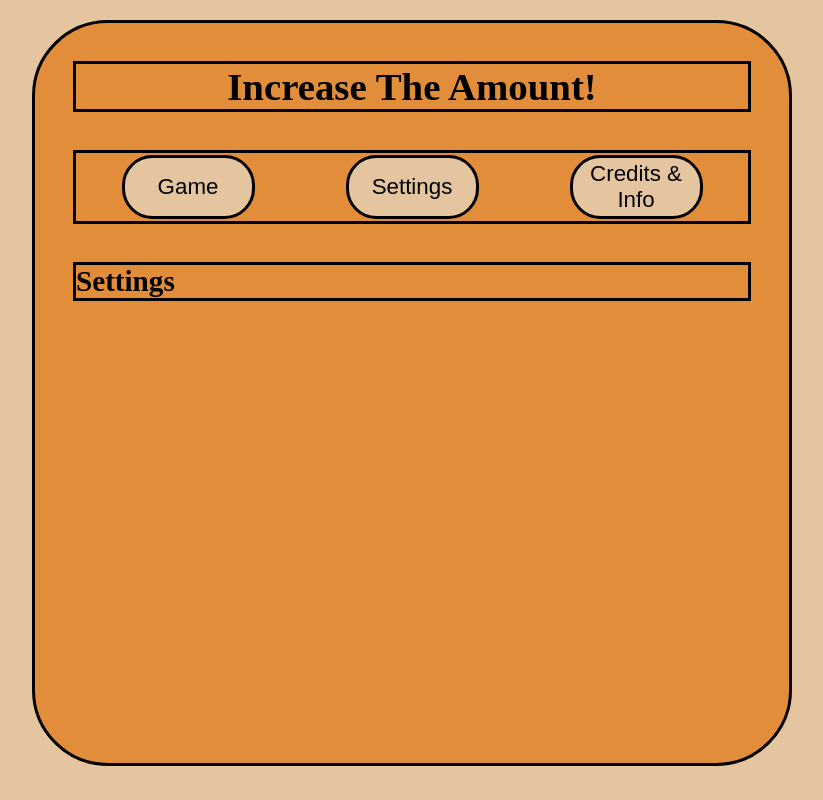
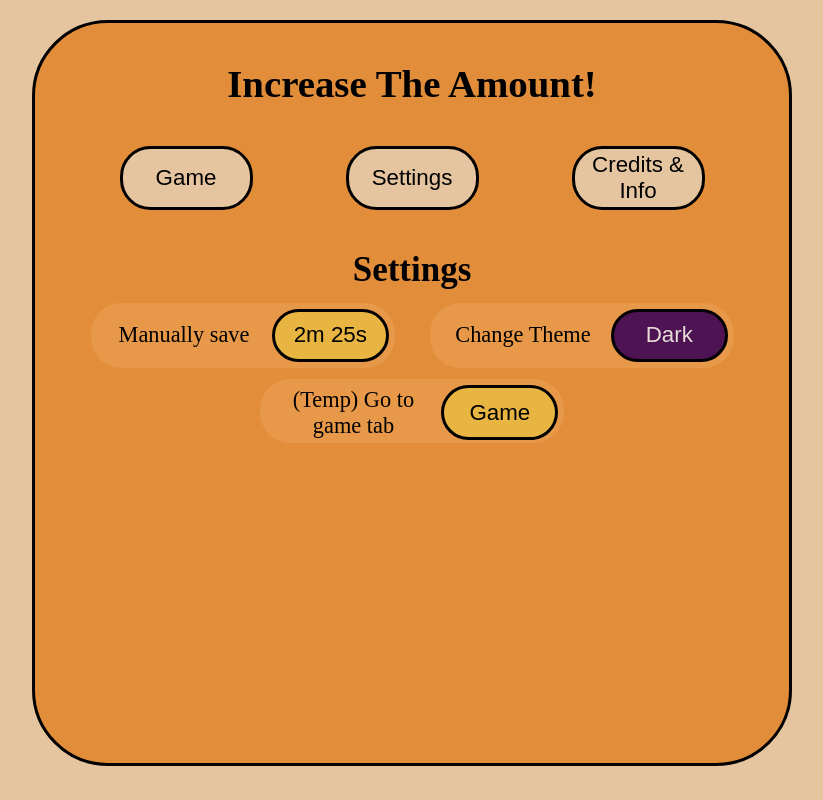
Before and after one commit to steve2116/ita, a Vue app: page / in a window 1280 px wide. Shown: the whole page, without its empty margins (228-1051 px from the left). Built offline with nearby package versions, Linux system fonts and the light colour scheme.

Commit message:
Settings tab added

```diff
--- a/src/App.vue
+++ b/src/App.vue
@@ -9,11 +9,15 @@
     >
       <Game
         :theme="theme"
+        :secondsUntilSave="secondsUntilSave"
+        @manual-save="saveGame"
         @change-theme="changeTheme"
       />
     </div>
   </div>
 </template>
+
+// theme-rotation: [ "/src/components/Game/tSettings.vue" ]
 
 <script>
 import Game from "./components/Game.vue";
@@ -30,6 +34,8 @@ export default {
         new: true,
       },
       theme: "light",
+      secondsUntilSave: 150,
+      savingIntervalInSeconds: 300,
     };
   },
   mounted() {
@@ -44,10 +50,10 @@ export default {
       }
     }
     // this.timers.tick = setInterval(() => {}, 200);
-    this.timers.save = setInterval(
-      () => localStorage.setItem("ita-data", this.getSaveData()),
-      60000 // 1 minute
-    );
+    this.timers.save = setInterval(() => {
+      this.secondsUntilSave -= 1;
+      if (this.secondsUntilSave <= 0) this.saveGame();
+    }, 1000);
   },
   unmounted() {
     Object.values(this.timers).forEach((timer) => clearInterval(timer));
@@ -93,6 +99,10 @@ export default {
         }
       }
     },
+    saveGame() {
+      this.secondsUntilSave = this.savingIntervalInSeconds;
+      localStorage.setItem("ita-data", this.getSaveData());
+    },
   },
 };
 </script>
--- a/src/components/Game.vue
+++ b/src/components/Game.vue
@@ -26,12 +26,20 @@
     <main>
       <template v-if="tab === 'game'">
         <p>Game</p>
+        <br />
+        <p>Still a game</p>
       </template>
       <template v-else-if="tab === 'settings'">
-        <Settingst @change-theme="() => $emit('changeTheme')" />
+        <Settingst
+          :theme="theme"
+          :secondsUntilSave="secondsUntilSave"
+          @manual-save="() => $emit('manualSave')"
+          @change-theme="() => $emit('changeTheme')"
+          @tab-to-game="() => (tab = 'game')"
+        />
       </template>
       <template v-else-if="tab === 'credits-info'"
-        ><p>Credits & Info</p></template
+        ><p>Me ( github.com/steve2116 )</p></template
       >
       <template v-else>How... nevermind, please report a bug</template>
     </main>
@@ -50,6 +58,10 @@ export default {
       type: String,
       required: true,
     },
+    secondsUntilSave: {
+      type: Number,
+      required: true,
+    },
   },
   data() {
     return {
@@ -65,7 +77,7 @@ export default {
       };
     },
   },
-  emits: ["changeTheme"],
+  emits: ["changeTheme", "manualSave"],
 };
 </script>
 
@@ -81,7 +93,6 @@ export default {
 }
 header {
   text-align: center;
-  border: 3px solid black;
 }
 
 nav {
@@ -89,19 +100,15 @@ nav {
   flex-direction: row;
   justify-content: space-around;
   flex-wrap: wrap;
-  margin: calc(var(--un) * 0.05) 0;
-  border: 3px solid black;
+  margin: calc(var(--un) * 5) 0;
 }
 
 .nav-button {
-  height: calc(var(--un) * 0.085);
-  width: calc(var(--un) * 0.175);
-  margin: calc(var(--un) * 0.002);
-  border-radius: calc(var(--un) * 0.04);
+  height: calc(var(--un) * 8.5);
+  width: calc(var(--un) * 17.5);
+  margin: calc(var(--un) * 0.2);
+  border-radius: calc(var(--un) * 4);
   font-size: 1.15rem;
-}
-
-main {
-  border: 3px solid black;
+  cursor: pointer;
 }
 </style>
--- a/src/components/Game/tSettings.vue
+++ b/src/components/Game/tSettings.vue
@@ -1,16 +1,131 @@
+<script setup>
+import { secondsAsReadable } from "../../utils.js";
+</script>
+
 <template>
   <h2>Settings</h2>
-  <button
-    style="position: absolute; top: -100%; left: -100%"
-    @click="$emit('changeTheme')"
-  >
-    Change Theme
-  </button>
+  <section class="settings-holder">
+    <div :class="settingStyle">
+      <p>Manually save</p>
+      <button
+        :class="buttonStyle"
+        @click="$emit('manualSave')"
+      >
+        {{ readableSaveTime }}
+      </button>
+    </div>
+    <div :class="settingStyle">
+      <p>Change Theme</p>
+      <button
+        :class="changeThemeButtonStyle"
+        @click="$emit('changeTheme')"
+      >
+        {{ themeToSwitchTo }}
+      </button>
+    </div>
+    <div :class="settingStyle">
+      <p>(Temp) Go to game tab</p>
+      <button
+        :class="buttonStyle"
+        @click="$emit('tabToGame')"
+      >
+        Game
+      </button>
+    </div>
+  </section>
 </template>
 
 <script>
 export default {
   name: "Settingst",
-  emits: ["changeTheme"],
+  props: {
+    theme: {
+      type: String,
+      required: true,
+    },
+    secondsUntilSave: {
+      type: Number,
+      required: true,
+    },
+  },
+  data() {
+    const themeRotation = {
+      light: "dark",
+      dark: "light",
+    };
+    return {
+      themeRotation,
+    };
+  },
+  emits: ["changeTheme", "manualSave", "tabToGame"],
+  computed: {
+    buttonStyle() {
+      return {
+        "light-button-2": this.theme === "light",
+        "dark-button-2": this.theme === "dark",
+      };
+    },
+    changeThemeButtonStyle() {
+      return {
+        "light-button-2-theme": this.theme === "light",
+        "dark-button-2-theme": this.theme === "dark",
+      };
+    },
+    settingStyle() {
+      return {
+        setting: true,
+        "light-bg-3": this.theme === "light",
+        "dark-bg-3": this.theme === "dark",
+      };
+    },
+    themeToSwitchTo() {
+      const theme = this.themeRotation[this.theme];
+      return theme[0].toUpperCase() + theme.slice(1);
+    },
+    readableSaveTime() {
+      return secondsAsReadable(this.secondsUntilSave, "2");
+    },
+  },
 };
 </script>
+
+<style scoped>
+h2 {
+  text-align: center;
+  font-size: 1.8rem;
+  margin-bottom: calc(var(--un) * 1);
+}
+.settings-holder {
+  display: flex;
+  flex-direction: row;
+  justify-content: space-around;
+  flex-wrap: wrap;
+}
+.setting {
+  display: grid;
+  grid-template-columns: 3fr 2fr;
+  grid-template-rows: 1fr;
+  align-items: center;
+  justify-items: center;
+  height: calc(var(--un) * 8.5);
+  width: calc(var(--un) * 40);
+  margin: calc(var(--un) * 0.75);
+  padding: calc(var(--un) * 0.75);
+  border-radius: calc(var(--un) * 4);
+}
+.setting > * {
+  margin: 0.1rem;
+}
+.setting > p {
+  text-align: center;
+  font-size: 1.15rem;
+}
+.setting > button {
+  height: 100%;
+  width: 100%;
+  margin: calc(var(--un) * 0.2);
+  border-radius: calc(var(--un) * 4);
+  font-size: 1.15rem;
+  cursor: pointer;
+}
+</style>
--- a/src/styles.css
+++ b/src/styles.css
@@ -8,15 +8,17 @@
   --width-of-game: min(var(--abs-height-of-game), var(--width-of-app) * 0.85);
 
   --un: calc(
-    max(var(--abs-height-of-game), var(--width-of-game)) * 0.25 +
-      min(var(--abs-height-of-game), var(--width-of-game)) * 0.75
+    (
+        max(var(--abs-height-of-game), var(--width-of-game)) * 0.25 +
+          min(var(--abs-height-of-game), var(--width-of-game)) * 0.75
+      ) * 0.01
   );
 
   --border-width: 3px;
   --min-font-size: 8px;
 
   font-size: max(
-    (var(--un) * 0.032) * 0.7 + 0.3 * var(--min-font-size),
+    (var(--un) * 3.2) * 0.7 + 0.3 * var(--min-font-size),
     var(--min-font-size)
   );
 }
@@ -75,6 +77,10 @@
   background-color: rgb(225, 141, 57);
 }
 
+.light-bg-3 {
+  background-color: rgb(232, 152, 73);
+}
+
 .light-border-1 {
   border: var(--border-width) solid black;
 }
@@ -82,6 +88,17 @@
 .light-button-1 {
   color: black;
   background-color: rgb(229, 197, 160);
+  border: var(--border-width) solid black;
+}
+
+.light-button-2 {
+  color: black;
+  background-color: rgb(232, 180, 66);
+  border: var(--border-width) solid black;
+}
+.light-button-2-theme {
+  color: rgb(232, 220, 217);
+  background-color: rgb(77, 19, 82);
   border: var(--border-width) solid black;
 }
 
@@ -97,6 +114,10 @@
   background-color: rgb(64, 39, 80);
 }
 
+.dark-bg-3 {
+  background-color: rgb(77, 49, 95);
+}
+
 .dark-border-1 {
   border: var(--border-width) solid rgb(147, 130, 140);
 }
@@ -106,3 +127,14 @@
   background-color: rgb(37, 23, 47);
   border: var(--border-width) solid rgb(147, 130, 140);
 }
+
+.dark-button-2 {
+  color: rgb(232, 220, 217);
+  background-color: rgb(77, 19, 82);
+  border: var(--border-width) solid rgb(147, 130, 140);
+}
+.dark-button-2-theme {
+  color: black;
+  background-color: rgb(232, 180, 66);
+  border: var(--border-width) solid rgb(147, 130, 140);
+}
--- /dev/null
+++ b/src/utils.js
@@ -0,0 +1,33 @@
+export function secondsAsReadable(time, round = "s") {
+  if (typeof time != "number") return "NaN";
+  let seconds = time;
+  const days = Math.floor(seconds / 86400);
+  seconds -= days * 86400;
+  let hours = Math.floor(seconds / 3600);
+  seconds -= hours * 3600;
+  let minutes = Math.floor(seconds / 60);
+  seconds -= minutes * 60;
+  switch (round) {
+    case "1":
+    case "d":
+      if (time >= 86400) hours = 0;
+    case "h":
+      if (time >= 3600) minutes = 0;
+    case "m":
+      if (time >= 60) seconds = 0;
+      break;
+    case "2":
+      if (time >= 86400) minutes = 0;
+      if (time >= 3600) seconds = 0;
+      break;
+    case "3":
+      if (time >= 86400) seconds = 0;
+      break;
+  }
+  let result = "";
+  if (days > 0) result += `${days}d `;
+  if (hours > 0) result += `${hours}h `;
+  if (minutes > 0) result += `${minutes}m `;
+  if (seconds > 0) result += `${seconds}s `;
+  return result.trimEnd();
+}
```
